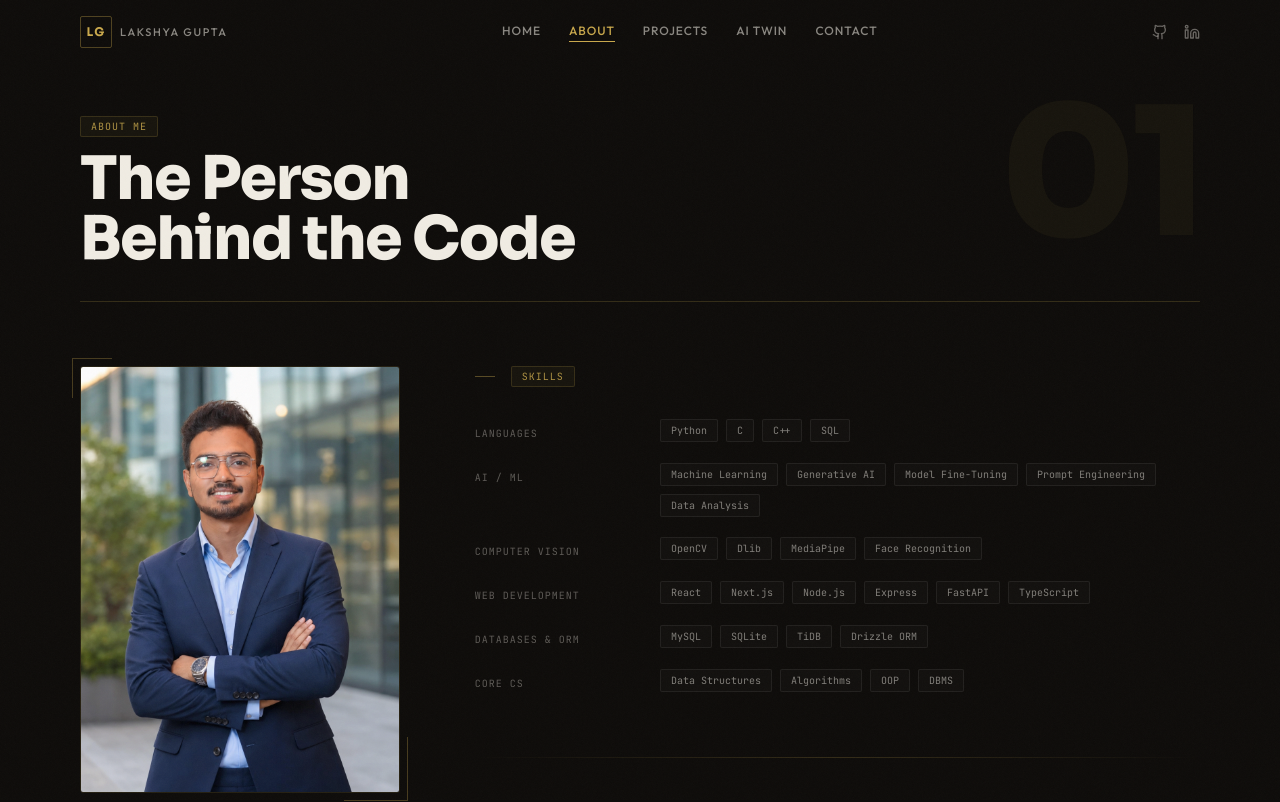
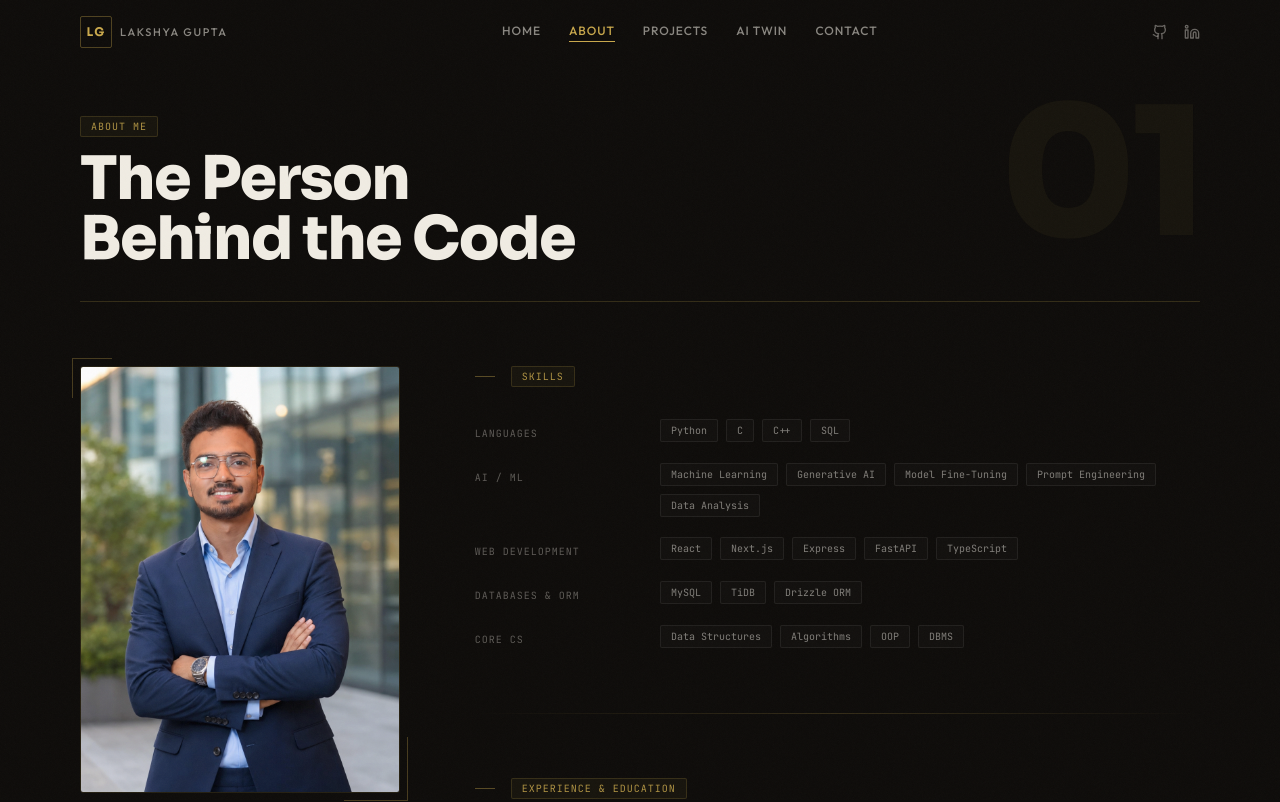
Before and after one commit to Lakshyagupta23/portfolio-lakshya, a React (Vite) app: page /about in a window 1280 px wide. Shown: the top 802 px of the page. Built offline with nearby package versions, Linux system fonts and the light colour scheme.

Commit message:
fix: ai twin buttons, update skills and resume, set new api key

```diff
--- a/src/components/AITwin.jsx
+++ b/src/components/AITwin.jsx
@@ -218,12 +218,12 @@ export default function AITwin({ compact = false }) {
             {isLive && activeKey ? "Gemini Live" : "Offline DB"}
           </div>
         </div>
-        <div className="flex items-center gap-2">
-          <button onClick={resetChat} className="text-[rgba(240,236,227,0.3)] hover:text-[rgba(240,236,227,0.8)] transition-colors cursor-pointer" title="Reset chat">
-            <RefreshCw className="w-3.5 h-3.5" />
+        <div className="flex items-center gap-2 relative z-50">
+          <button type="button" onClick={resetChat} className="p-2 -mr-2 text-[rgba(240,236,227,0.3)] hover:text-[rgba(240,236,227,0.8)] transition-colors cursor-pointer" title="Reset chat">
+            <RefreshCw className="w-4 h-4" />
           </button>
-          <button onClick={() => setShowSettings((p) => !p)} className="text-[rgba(240,236,227,0.3)] hover:text-[rgba(240,236,227,0.8)] transition-colors cursor-pointer" title="Settings">
-            <Settings className="w-3.5 h-3.5" />
+          <button type="button" onClick={() => setShowSettings((p) => !p)} className="p-2 -mr-2 text-[rgba(240,236,227,0.3)] hover:text-[rgba(240,236,227,0.8)] transition-colors cursor-pointer" title="Settings">
+            <Settings className="w-4 h-4" />
           </button>
         </div>
       </div>
--- a/src/pages/About.jsx
+++ b/src/pages/About.jsx
@@ -5,9 +5,8 @@ import { Github, Linkedin, Mail } from "lucide-react";
 const skills = [
   { cat: "Languages", items: ["Python", "C", "C++", "SQL"] },
   { cat: "AI / ML", items: ["Machine Learning", "Generative AI", "Model Fine-Tuning", "Prompt Engineering", "Data Analysis"] },
-  { cat: "Computer Vision", items: ["OpenCV", "Dlib", "MediaPipe", "Face Recognition"] },
-  { cat: "Web Development", items: ["React", "Next.js", "Node.js", "Express", "FastAPI", "TypeScript"] },
-  { cat: "Databases & ORM", items: ["MySQL", "SQLite", "TiDB", "Drizzle ORM"] },
+  { cat: "Web Development", items: ["React", "Next.js", "Express", "FastAPI", "TypeScript"] },
+  { cat: "Databases & ORM", items: ["MySQL", "TiDB", "Drizzle ORM"] },
   { cat: "Core CS", items: ["Data Structures", "Algorithms", "OOP", "DBMS"] },
 ];
 
```
Also changed, not shown: 1 other file (tests, documents, lock files or other folders).
